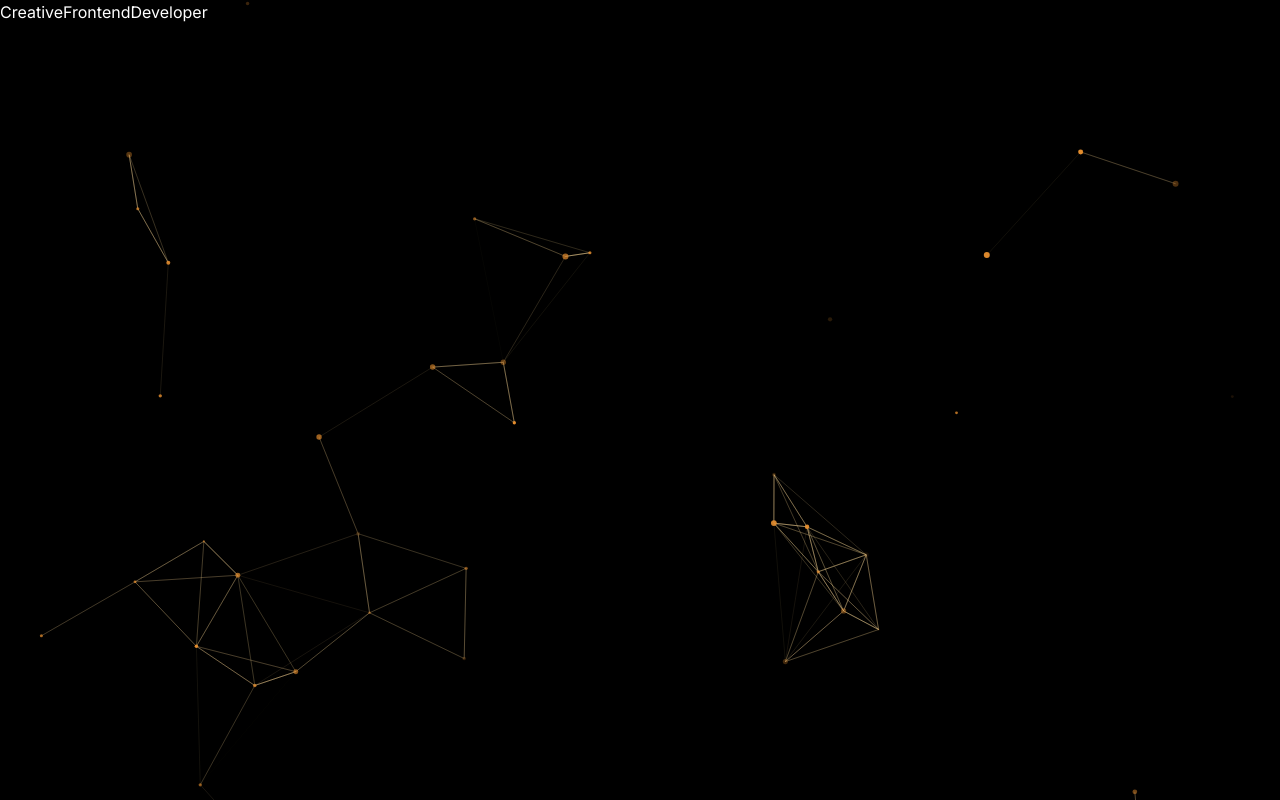
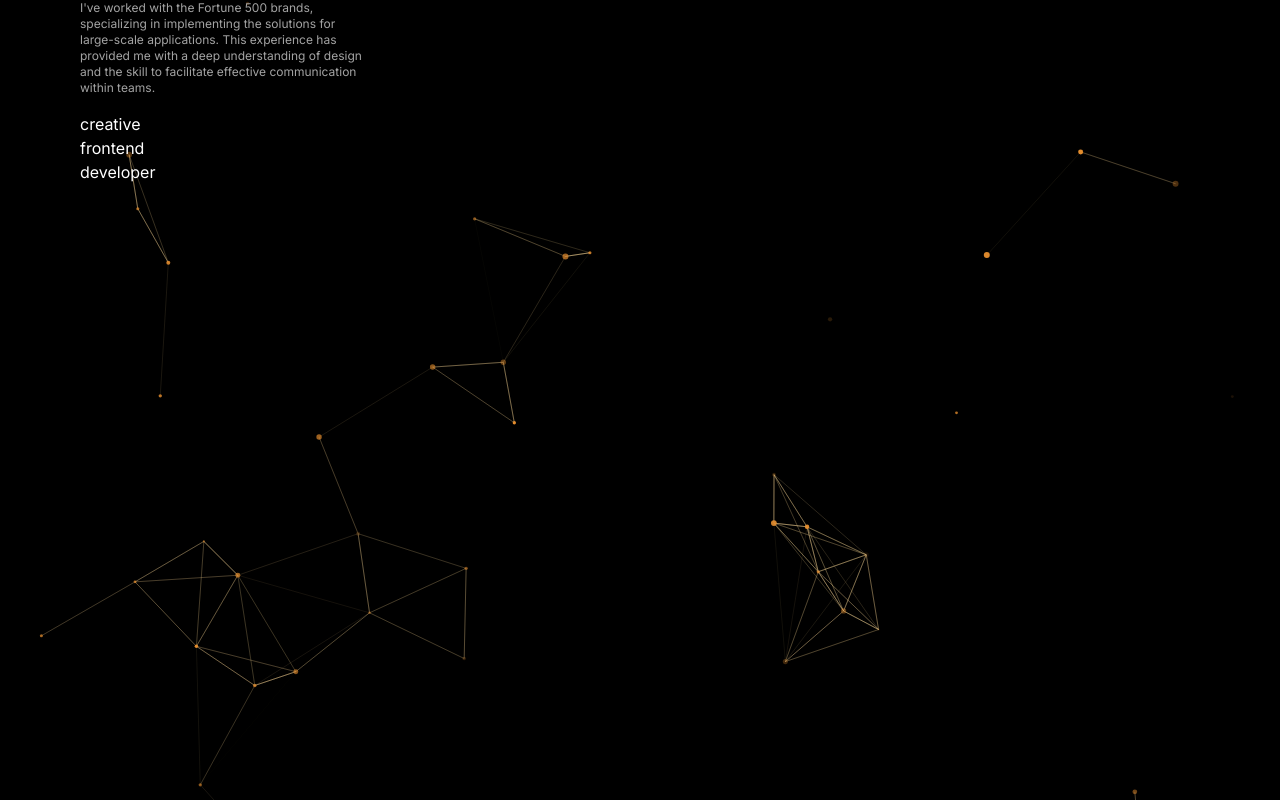
Before and after one commit to subhash131/portfolio-7, a Next.js app: page / in a window 1280 px wide. Shown: the top 800 px of the page. Built offline with nearby package versions, Linux system fonts and the light colour scheme.

Commit message:
update CreativeFrontendDeveloper

```diff
--- a/components/creative-frontend-developer/index.tsx
+++ b/components/creative-frontend-developer/index.tsx
@@ -1,7 +1,32 @@
+"use client";
+import { useScroll } from "framer-motion";
 import React from "react";
 
 const CreativeFrontendDeveloper = () => {
-  return <div className="w-screen h-screen">CreativeFrontendDeveloper</div>;
+  const { scrollYProgress } = useScroll();
+  return (
+    <div className="w-screen h-screen px-20">
+      <div className="h-28 ">
+        <p className="w-72 text-xs text-neutral-400">
+          I&apos;ve worked with the Fortune 500 brands, specializing in
+          implementing the solutions for large-scale applications. This
+          experience has provided me with a deep understanding of design and the
+          skill to facilitate effective communication within teams.
+        </p>
+      </div>
+      <div className="h-96 w-full ">
+        <div>
+          <p>creative</p>
+        </div>
+        <div>
+          <p>frontend</p>
+        </div>
+        <div>
+          <p>developer</p>
+        </div>
+      </div>
+    </div>
+  );
 };
 
 export default CreativeFrontendDeveloper;
```
